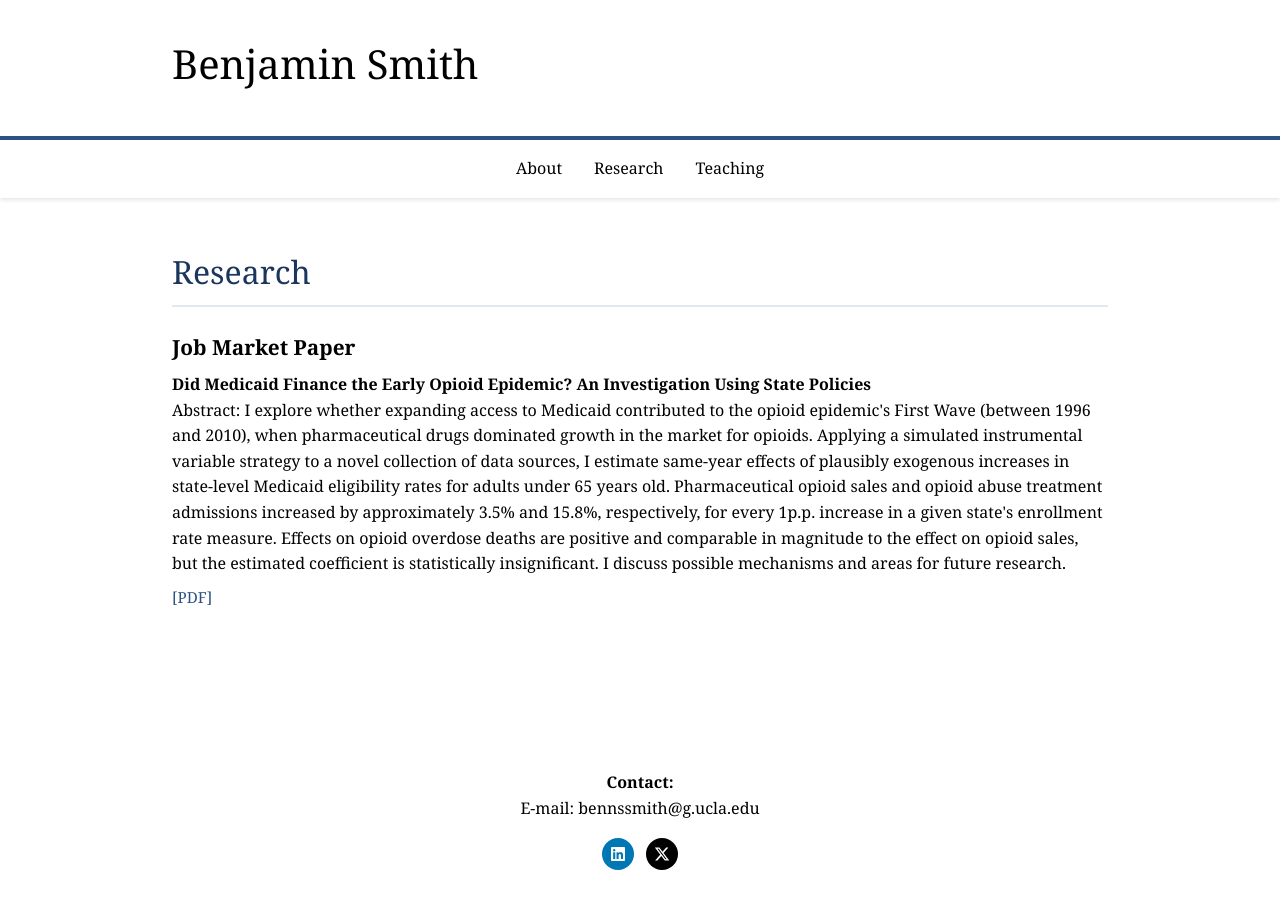
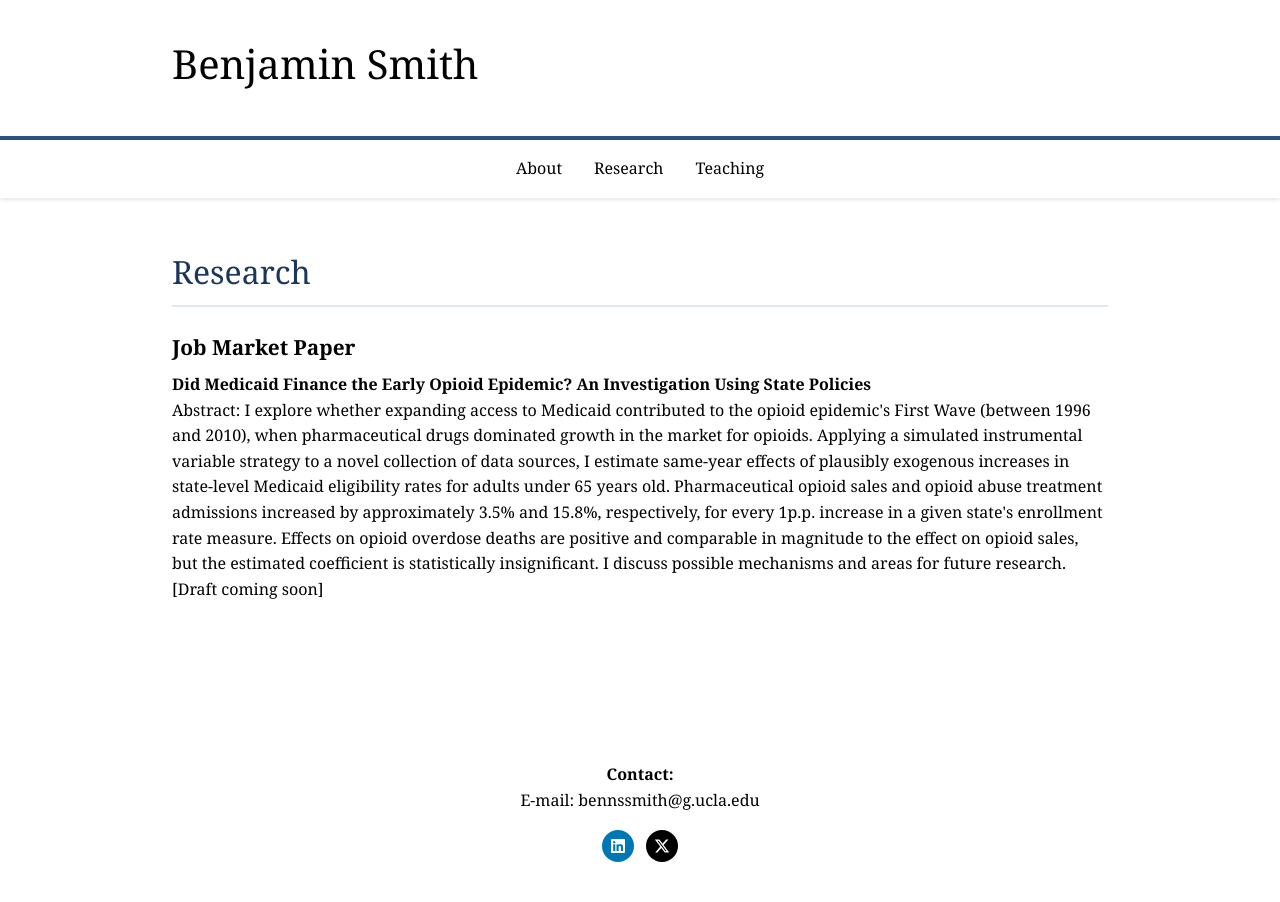
Before and after one commit to bnssmith/bnssmith.github.io, a Jekyll site: the page research.html, which Jekyll copies as it is, in a window 1280 px wide. Built offline with Jekyll 4.4.1, drawn with Linux system fonts in a browser that asks for light colours.

Commit message:
Update research.html

```diff
--- a/research.html
+++ b/research.html
@@ -226,8 +226,9 @@
                 <h3>Job Market Paper</h3>
                 <p class="paper-title">Did Medicaid Finance the Early Opioid Epidemic? An Investigation Using State Policies</p>
                 <p>Abstract: I explore whether expanding access to Medicaid contributed to the opioid epidemic's First Wave (between 1996 and 2010), when pharmaceutical drugs dominated growth in the market for opioids. Applying a simulated instrumental variable strategy to a novel collection of data sources, I estimate same-year effects of plausibly exogenous increases in state-level Medicaid eligibility rates for adults under 65 years old. Pharmaceutical opioid sales and opioid abuse treatment admissions increased by approximately 3.5% and 15.8%, respectively, for every 1p.p. increase in a given state's enrollment rate measure. Effects on opioid overdose deaths are positive and comparable in magnitude to the effect on opioid sales, but the estimated coefficient is statistically insignificant. I discuss possible mechanisms and areas for future research.</p>
+                <p>[Draft coming soon]</p>
                 <div class="paper-links">
-                    <a href="jmp.pdf">[PDF]</a>
+                    <!-- <a href="jmp.pdf">[PDF]</a> -->
                     <!-- <a href="#">[Slides]</a> -->
                 </div>
             </div>
```
